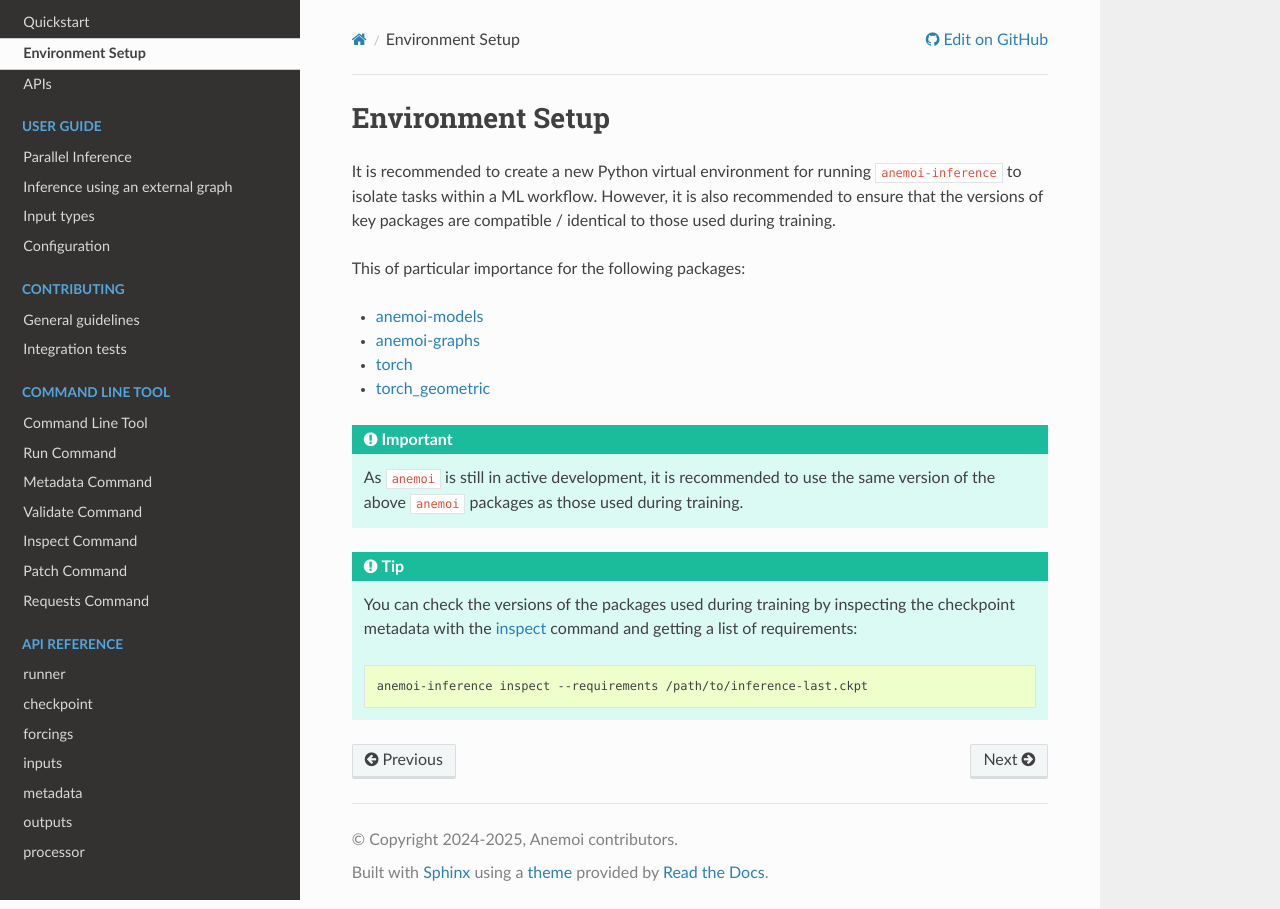
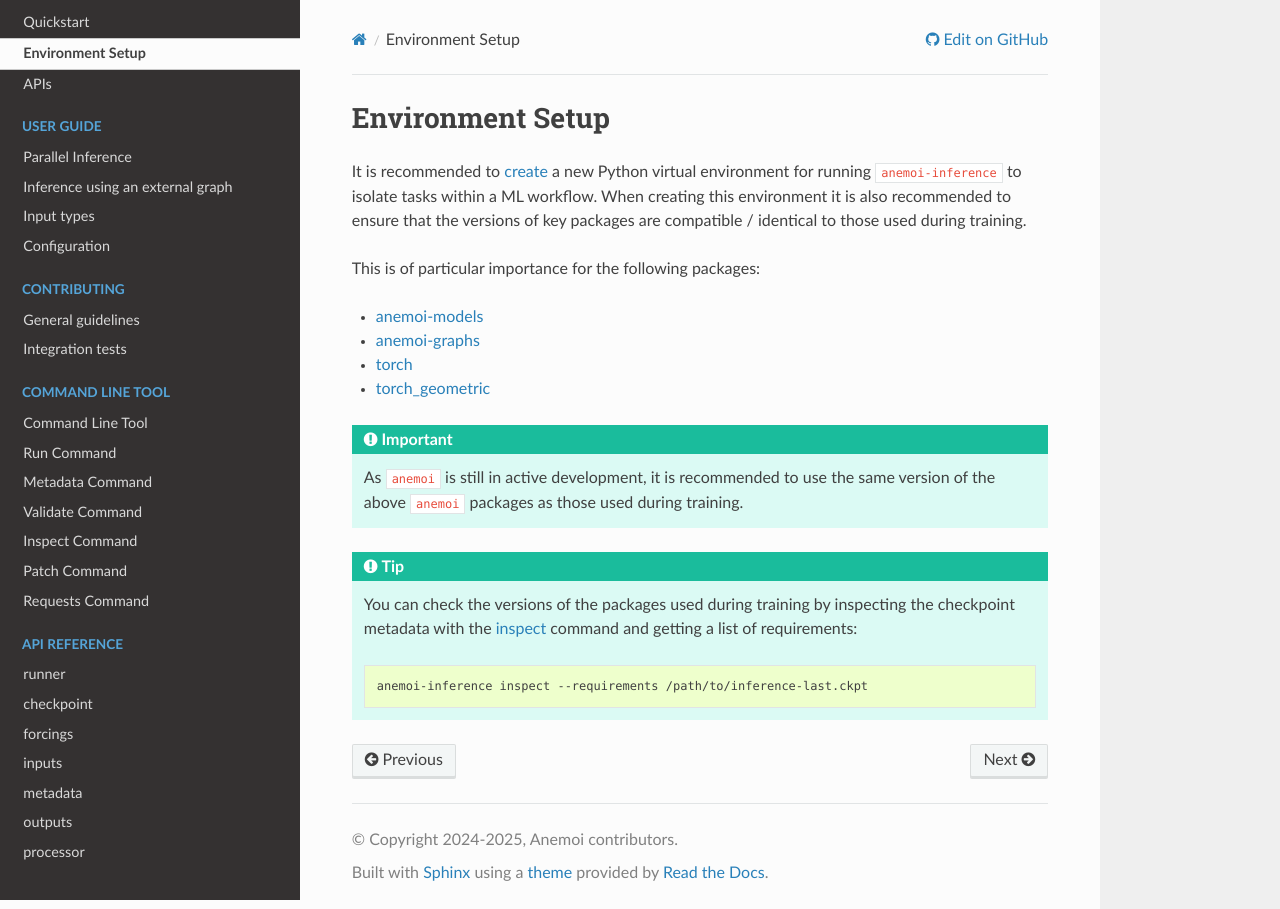
Before and after one commit to ecmwf/anemoi-inference, a Sphinx documentation site: the page built from docs/usage/environment.rst, in a window 1280 px wide. Built offline with Sphinx 7.4.7 and the Read the Docs theme 3.1.0, drawn with Linux system fonts in a browser that asks for light colours; the version number could not be read and is left out.

```diff
--- a/docs/index.rst
+++ b/docs/index.rst
@@ -56,10 +56,6 @@ to configure and execute inference workflows using anemoi-inference.
 
 A complete example of running a forecast with a trained model can be
 found in the :ref:`usage-quickstart` section.
-
-.. code:: bash
-
-   anemoi-inference run inference_config.yaml
 
 ************
  Installing
--- a/docs/usage/apis/introduction.rst
+++ b/docs/usage/apis/introduction.rst
@@ -4,7 +4,8 @@
  APIs
 ######
 
-anemoi-inference support theree differents APIs to generate a forecast:
+``anemoi-inference`` supports three differents APIs to generate a
+forecast:
 
 -  NumPy to NumPy API (see :ref:`api_level1`)
 -  Object oriented API (see :ref:`api_level2`)
--- a/docs/usage/environment.rst
+++ b/docs/usage/environment.rst
@@ -7,12 +7,13 @@
  Environment Setup
 ###################
 
-It is recommended to create a new Python virtual environment for running
-``anemoi-inference`` to isolate tasks within a ML workflow. However, it
-is also recommended to ensure that the versions of key packages are
-compatible / identical to those used during training.
+It is recommended to :ref:`create <installing>` a new Python virtual
+environment for running ``anemoi-inference`` to isolate tasks within a
+ML workflow. When creating this environment it is also recommended to
+ensure that the versions of key packages are compatible / identical to
+those used during training.
 
-This of particular importance for the following packages:
+This is of particular importance for the following packages:
 
 -  `anemoi-models
    <https://anemoi.readthedocs.io/projects/models/en/latest/>`_
```
Also changed, not shown: docs/usage/quickstart.rst (+12 -5 lines).
